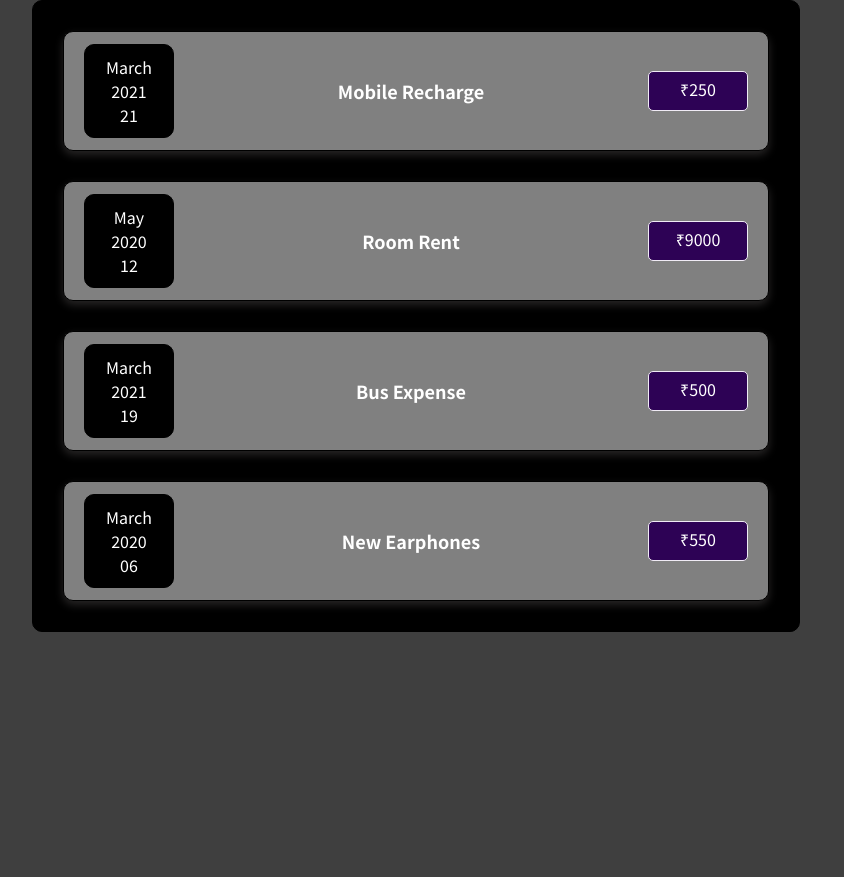
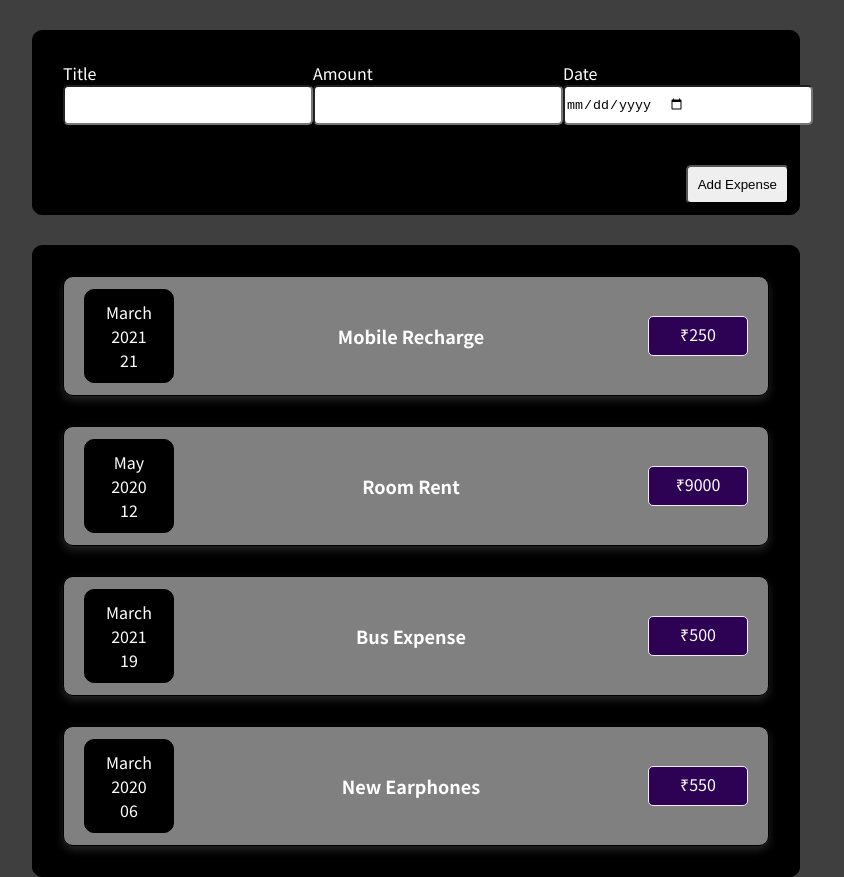
Before and after one commit to sushma-priyadharssini/expense-manager, a React (Create React App) app: page / in a window 1280 px wide. Shown: the whole page, without its empty margins (224-1068 px from the left). Before the commit the page ends 800 px from the top, so only its background shows below. Built offline with nearby package versions, Linux system fonts and the light colour scheme.

Commit message:
feat(expense): Add expense form

```diff
--- a/src/App.js
+++ b/src/App.js
@@ -1,4 +1,5 @@
 import Expenses from "./components/expenses/expenses";
+import NewExpense from "./components/newExpense/newExpense";
 
 function App() {
   const data = [
@@ -7,8 +8,14 @@ function App() {
       { id: '3', title: 'Bus Expense', date: new Date(2021, 2, 19), amount: '₹500'},
       { id: '4', title: 'New Earphones', date: new Date(2020, 2, 6), amount: '₹550'}
   ];
+
+  const addNewExpenseHandler = (newExpense) => {
+    console.log(newExpense);
+  }
+
   return (
     <div id="app">
+      <NewExpense addNewExpenseHandler={addNewExpenseHandler}/>
       <Expenses data={data}/>
     </div>
   );
--- a/src/components/expenses/expenses.css
+++ b/src/components/expenses/expenses.css
@@ -1,5 +1,5 @@
-.expenses {
+/* .expenses {
     width: 60%;
     color: white;
     margin: 0 auto;
-}
+} */
--- /dev/null
+++ b/src/components/newExpense/newExpense.css
@@ -0,0 +1,28 @@
+.new-expense-card {
+    margin: 30px 0px !important;
+}
+
+.expense-controls {
+    padding: 30px;
+    display: flex;
+    justify-content: space-between;
+    width: 100%;
+}
+
+.expense-control > input {
+    width: 250px;
+    height: 40px;
+    border-radius: 5px;
+    display: inline-flex;
+}
+
+.expense-control > * {
+    display: block;
+}
+
+.new-expense-card button {
+    float: right;
+    padding: 10px;
+    margin: 10px;
+    border-radius: 5px;
+}
--- /dev/null
+++ b/src/components/newExpense/newExpense.js
@@ -0,0 +1,61 @@
+import React, { useState } from 'react';
+import './newExpense.css'
+import Card from '../ui/card';
+
+const NewExpense = (props) => {
+    const [ userInput, setUserInput ] = useState({
+        title: '',
+        amount: '',
+        date: ''
+    });
+
+    const inputChangeHandler = (inputField, event) => {
+        const obj = {};
+        obj[inputField] = event.target.value;
+
+        setUserInput((prevState) => {
+            return {
+                ...prevState,
+                ...obj
+            }
+        });
+    };
+
+    const addNewExpenseHandler = () => {
+        props.addNewExpenseHandler({
+            ...userInput,
+            id: Math.random(0, 100)
+        });
+        setUserInput(() => {
+            return {
+                title: '',
+                amount: '',
+                date: ''
+            }
+        });
+    }
+
+    return (
+        <Card className="new-expense-card">
+            <form onSubmit={addNewExpenseHandler}>
+                <div className="expense-controls">
+                    <div className="expense-control">
+                        <label>Title</label>
+                        <input type="text" value={userInput.title} onChange={inputChangeHandler.bind(this, 'title')} />
+                    </div>
+                    <div className="expense-control">
+                        <label>Amount</label>
+                        <input type="text" value={userInput.amount} onChange={inputChangeHandler.bind(this, 'amount')} />
+                    </div>
+                    <div className="expense-control">
+                        <label>Date</label>
+                        <input type="date" value={userInput.date} onChange={inputChangeHandler.bind(this, 'date')} />
+                    </div>
+                </div>
+                <button type="submit">Add Expense</button>
+            </form>
+        </Card>
+    )
+}
+
+export default NewExpense;
--- a/src/index.css
+++ b/src/index.css
@@ -20,5 +20,12 @@ body {
 
 #app {
   display: flex;
-  justify-content: center;
+  flex-direction: column;
+  align-items: center;
 }
+
+#app > * {
+  width: 60%;
+  color: white;
+  margin: 0 auto;
+}
```
